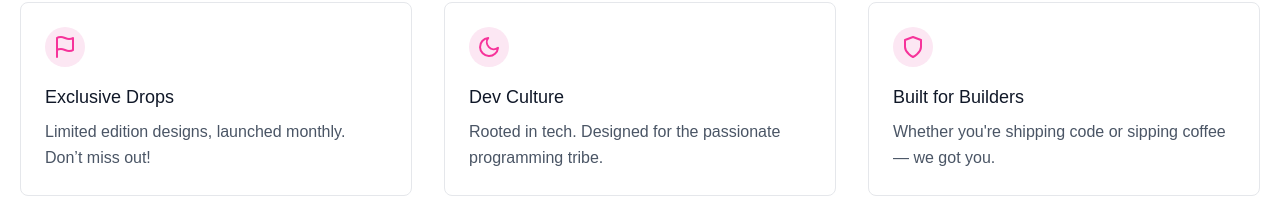
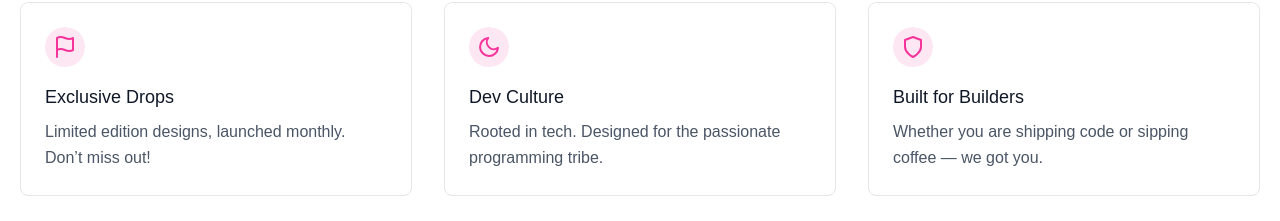
Before and after one commit to iMamoonAkhter/sandhu-codeswear, a Next.js app: page / in a window 1280 px wide. Shown: the part 1391-1612 px from the top of the page. Built offline with nearby package versions, Linux system fonts and the light colour scheme.

Commit message:
you're replace you are

```diff
--- a/pages/index.js
+++ b/pages/index.js
@@ -104,7 +104,7 @@ export default function Home() {
                   </svg>
                 </div>
                 <h2 className="text-lg text-gray-900 font-medium title-font mb-2">Built for Builders</h2>
-                <p className="leading-relaxed text-base">Whether you're shipping code or sipping coffee — we got you.</p>
+                <p className="leading-relaxed text-base">Whether you are shipping code or sipping coffee — we got you.</p>
               </div>
             </div>
           </div>
```
